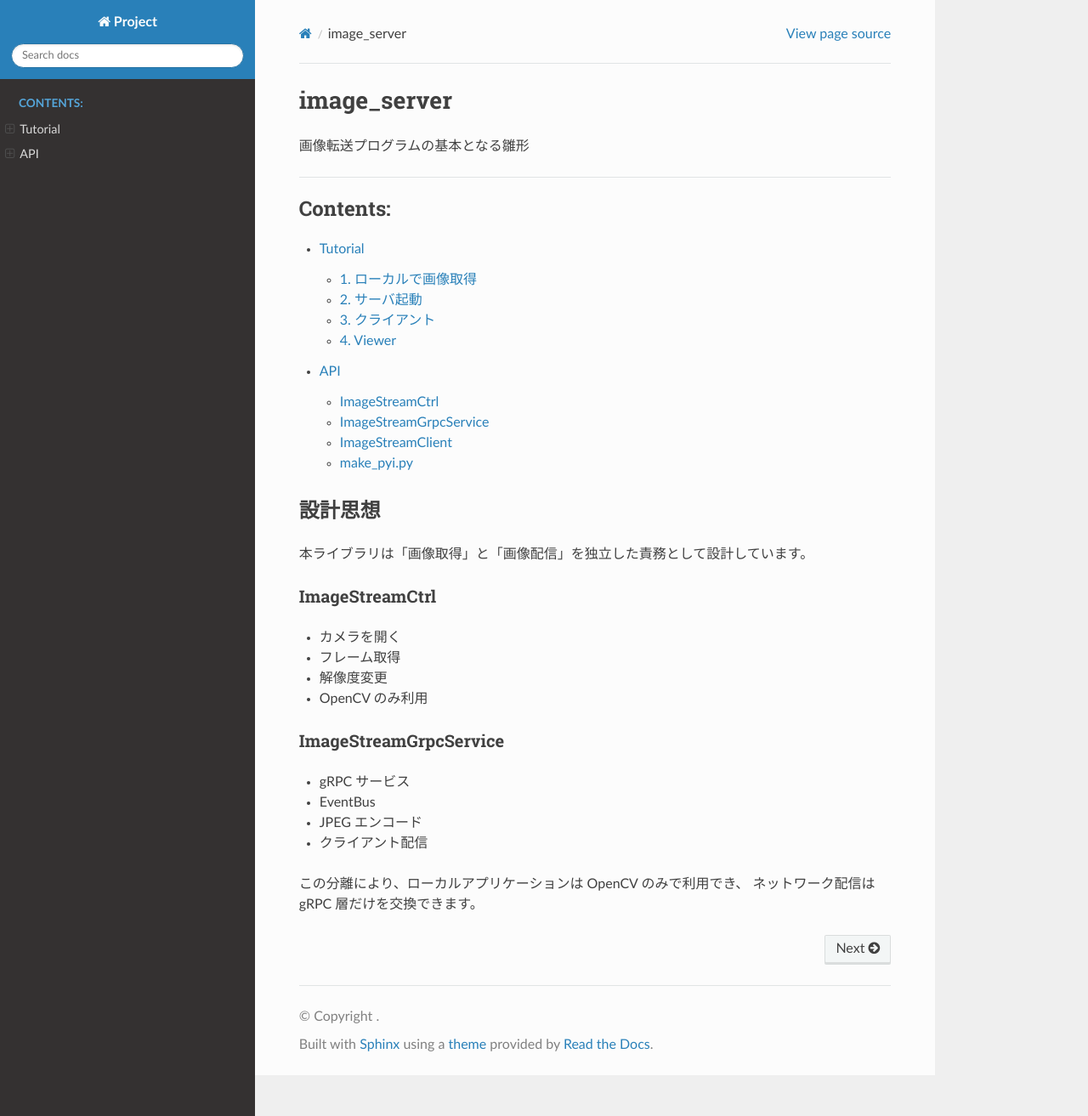
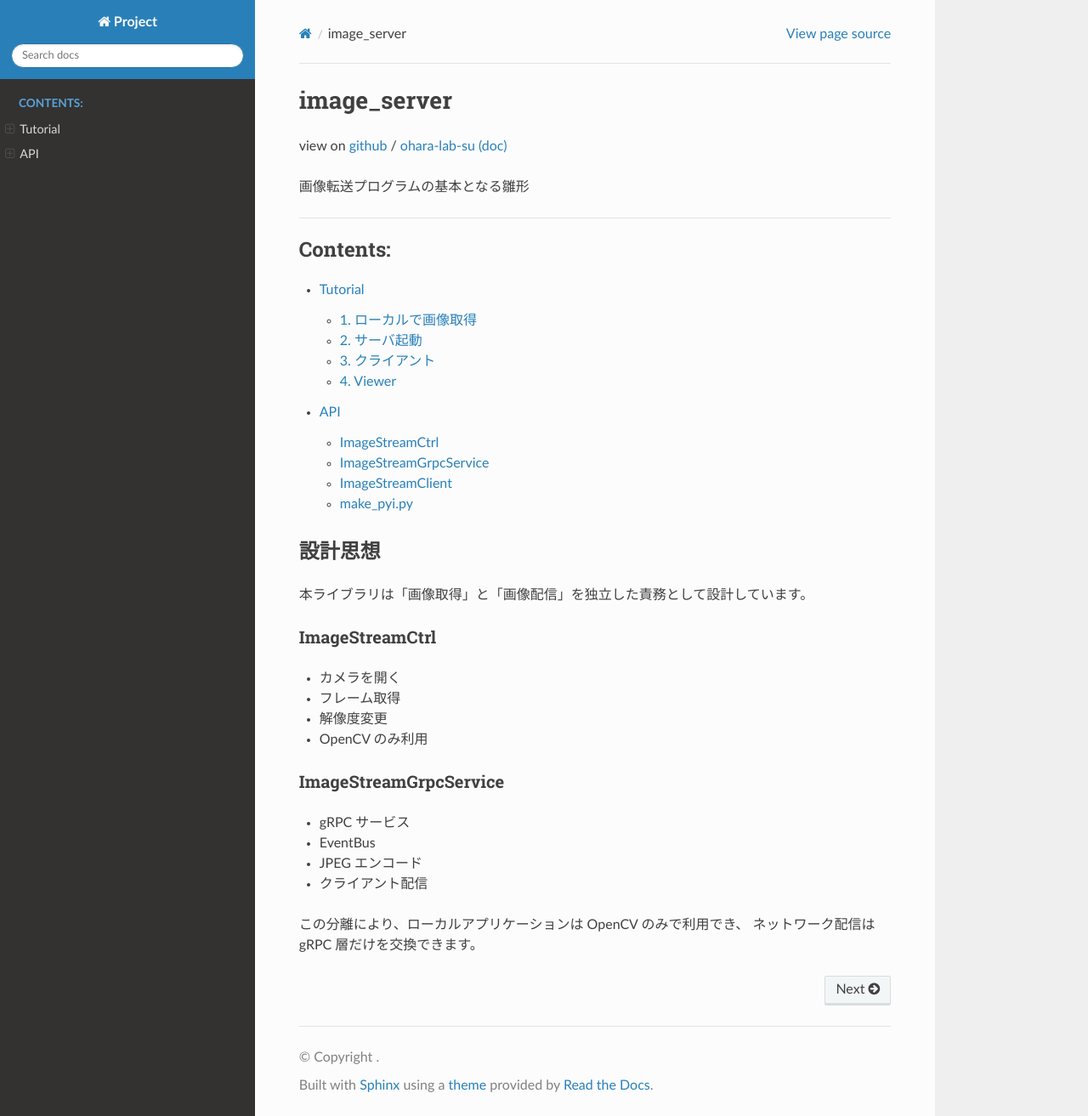
Before and after one commit to ohara-lab-su/image_server, a Sphinx documentation site: the page built from docs/index.md, in a window 1280 px wide and 1313 px high. Shown: the whole window at 85% size. Built offline with Sphinx 7.4.7 and the Read the Docs theme 3.1.0, drawn with Linux system fonts in a browser that asks for light colours; pages that are not in the unit, such as notebooks, are missing from menus.

Commit message:
Add Changelog and update documentation files

```diff
--- a/docs/index.md
+++ b/docs/index.md
@@ -1,4 +1,5 @@
 # image_server
+view on [github](https://github.com/ohara-lab-su/image_server/) / [ohara-lab-su (doc)](https://ohara-lab-su.github.io/)
 
 画像転送プログラムの基本となる雛形
 
```
